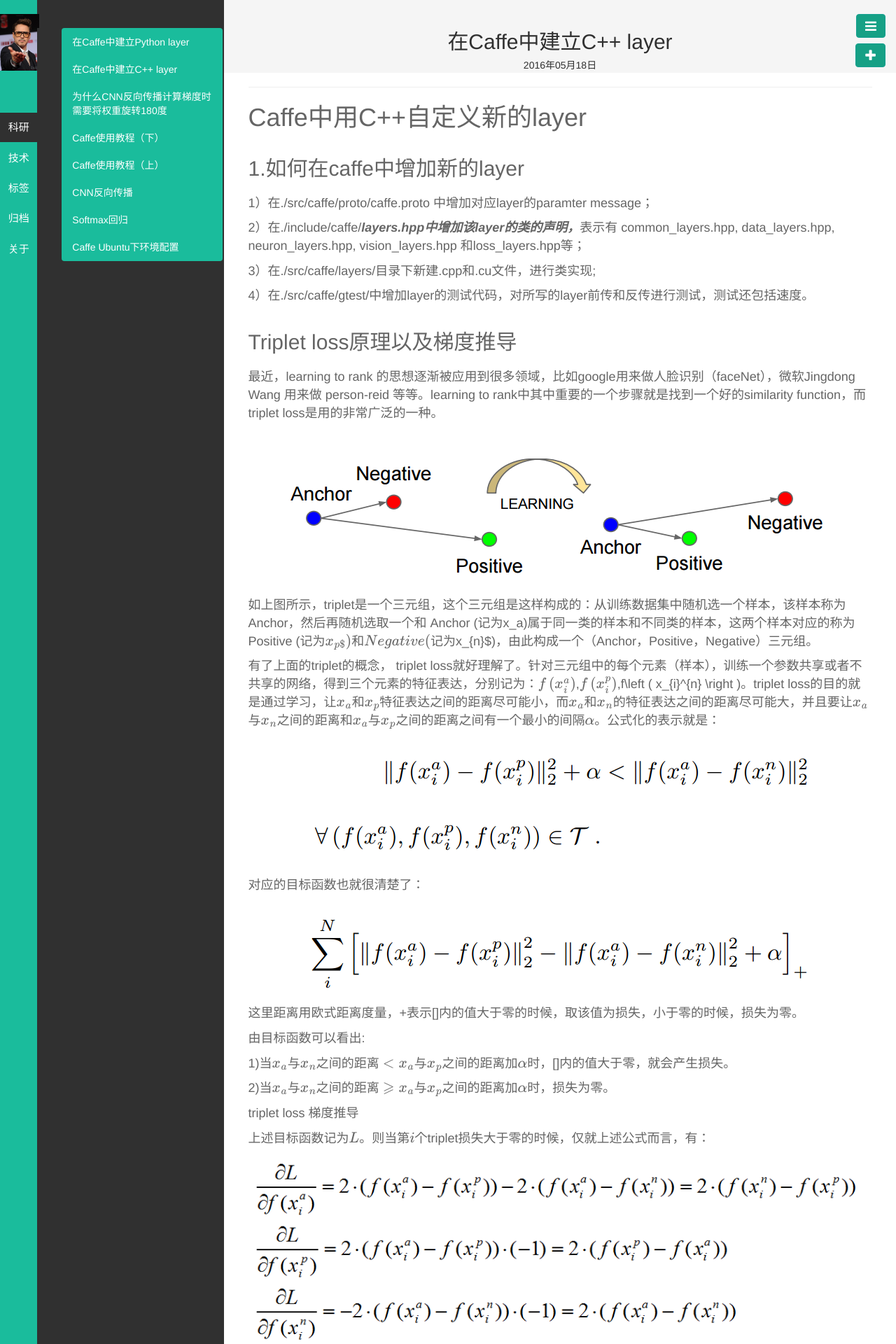
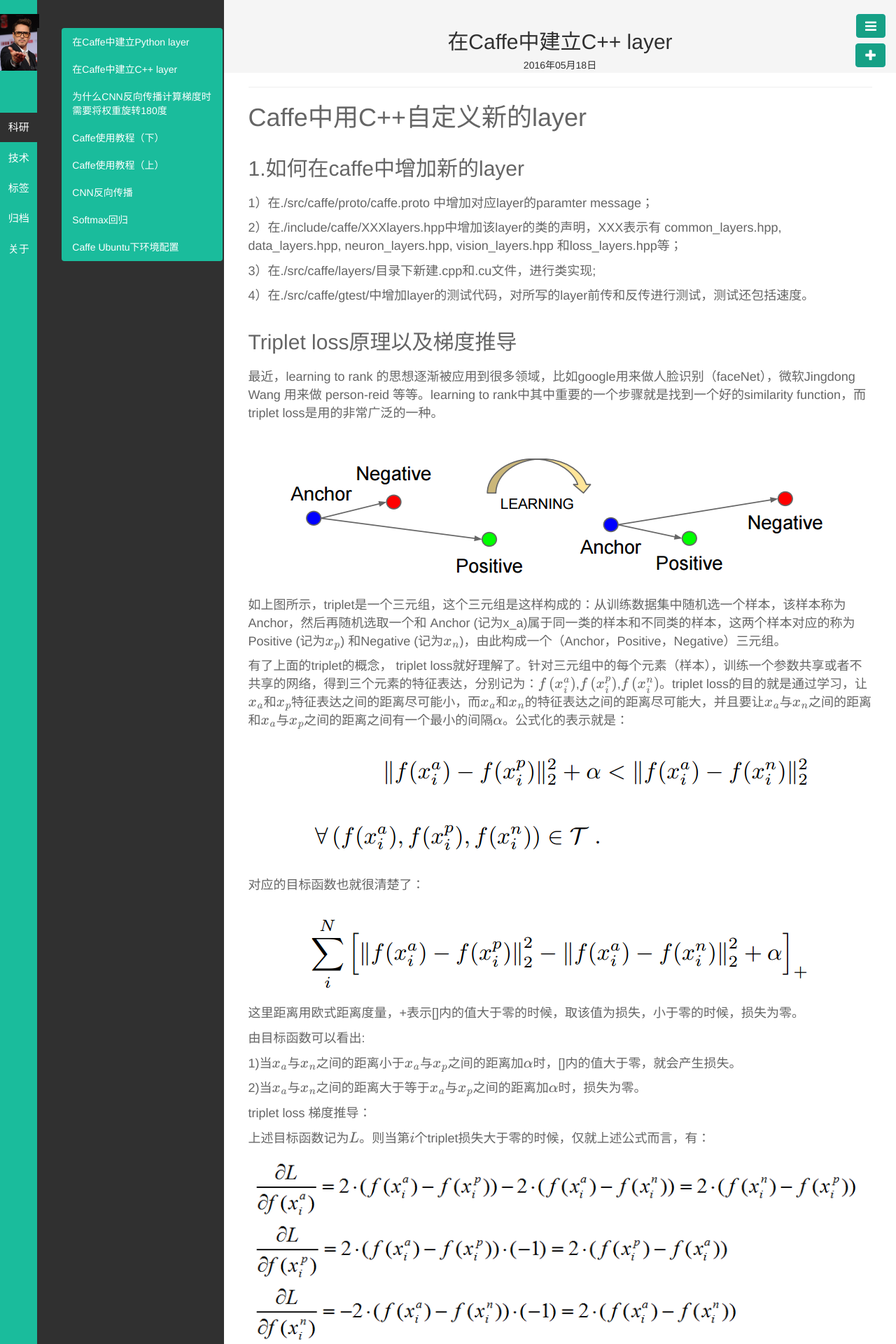
Before and after one commit to uptodiff/manutdzou.github.io, a Jekyll site: the page built from _posts/科研/2016-05-18-Setup-C++-layer-in-Caffe.md, in a window 1280 px wide. Shown: the top 1920 px of the page at 70% size. Built offline with Jekyll 4.4.1, drawn with Linux system fonts in a browser that asks for light colours; formulas are drawn with MathJax 3.

Commit message:
C++ layer

```diff
--- a/_posts/科研/2016-05-18-Setup-C++-layer-in-Caffe.md
+++ b/_posts/科研/2016-05-18-Setup-C++-layer-in-Caffe.md
@@ -13,7 +13,7 @@ description:
 
 1）在./src/caffe/proto/caffe.proto 中增加对应layer的paramter message；
 
-2）在./include/caffe/***layers.hpp中增加该layer的类的声明，***表示有 common_layers.hpp, data_layers.hpp, neuron_layers.hpp, vision_layers.hpp 和loss_layers.hpp等；
+2）在./include/caffe/XXXlayers.hpp中增加该layer的类的声明，XXX表示有 common_layers.hpp, data_layers.hpp, neuron_layers.hpp, vision_layers.hpp 和loss_layers.hpp等；
 
 3）在./src/caffe/layers/目录下新建.cpp和.cu文件，进行类实现;
 
@@ -25,9 +25,9 @@ description:
 
 ![1](/public/img/posts/Caffe C++ layer/1.png)
 
-如上图所示，triplet是一个三元组，这个三元组是这样构成的：从训练数据集中随机选一个样本，该样本称为Anchor，然后再随机选取一个和 Anchor (记为x_a)属于同一类的样本和不同类的样本，这两个样本对应的称为Positive (记为$x_{p$}) 和Negative (记为$x_{n}$)，由此构成一个（Anchor，Positive，Negative）三元组。
+如上图所示，triplet是一个三元组，这个三元组是这样构成的：从训练数据集中随机选一个样本，该样本称为Anchor，然后再随机选取一个和 Anchor (记为x_a)属于同一类的样本和不同类的样本，这两个样本对应的称为Positive (记为$x_{p}$) 和Negative (记为$x_{n}$)，由此构成一个（Anchor，Positive，Negative）三元组。
 
-有了上面的triplet的概念， triplet loss就好理解了。针对三元组中的每个元素（样本），训练一个参数共享或者不共享的网络，得到三个元素的特征表达，分别记为：$f\left ( x_{i}^{a} \right )$,$f\left ( x_{i}^{p} \right )$,f\left ( x_{i}^{n} \right )。triplet loss的目的就是通过学习，让$x_{a}$和$x_{p}$特征表达之间的距离尽可能小，而$x_{a}$和$x_{n}$的特征表达之间的距离尽可能大，并且要让$x_{a}$与$x_{n}$之间的距离和$x_{a}$与$x_{p}$之间的距离之间有一个最小的间隔$\alpha$。公式化的表示就是：
+有了上面的triplet的概念， triplet loss就好理解了。针对三元组中的每个元素（样本），训练一个参数共享或者不共享的网络，得到三个元素的特征表达，分别记为：$f\left ( x_{i}^{a} \right )$,$f\left ( x_{i}^{p} \right )$,$f\left ( x_{i}^{n} \right )$。triplet loss的目的就是通过学习，让$x_{a}$和$x_{p}$特征表达之间的距离尽可能小，而$x_{a}$和$x_{n}$的特征表达之间的距离尽可能大，并且要让$x_{a}$与$x_{n}$之间的距离和$x_{a}$与$x_{p}$之间的距离之间有一个最小的间隔$\alpha$。公式化的表示就是：
 
 ![2](/public/img/posts/Caffe C++ layer/2.png)
 
@@ -39,17 +39,17 @@ description:
 
 由目标函数可以看出:
 
-1)当$x_{a}$与$x_{n}$之间的距离 $< x_{a}$与$x_{p}$之间的距离加$\alpha$时，[]内的值大于零，就会产生损失。
+1)当$x_{a}$与$x_{n}$之间的距离小于$x_{a}$与$x_{p}$之间的距离加$\alpha$时，[]内的值大于零，就会产生损失。
 
-2)当$x_{a}$与$x_{n}$之间的距离 $\geqslant x_{a}$与$x_{p}$之间的距离加$\alpha$时，损失为零。
+2)当$x_{a}$与$x_{n}$之间的距离大于等于$x_{a}$与$x_{p}$之间的距离加$\alpha$时，损失为零。
 
-triplet loss 梯度推导
+triplet loss 梯度推导：
 
 上述目标函数记为$L$。则当第$i$个triplet损失大于零的时候，仅就上述公式而言，有：
 
 ![4](/public/img/posts/Caffe C++ layer/4.png)
 
-算法实现Trick
+算法实现Trick：
 
 可以看到，对$x_{p}$和$x_{n}$特征表达的梯度刚好利用了求损失时候的中间结果，给的启示就是，如果在CNN中实现 triplet loss layer, 如果能够在前向传播中存储着两个中间结果，反向传播的时候就能避免重复计算。这仅仅是算法实现时候的一个Trick。
 
```
Also changed, not shown: other parts of _posts/科研/2016-05-18-Setup-C++-layer-in-Caffe.md (+1 -1 lines).
